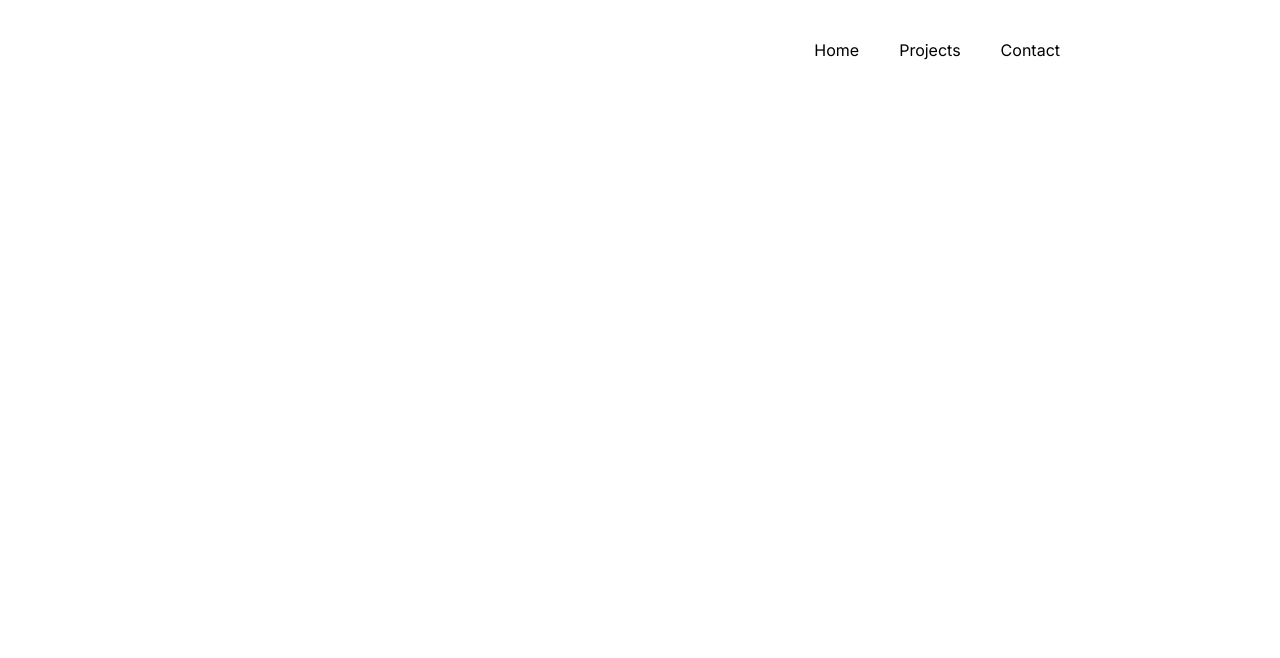
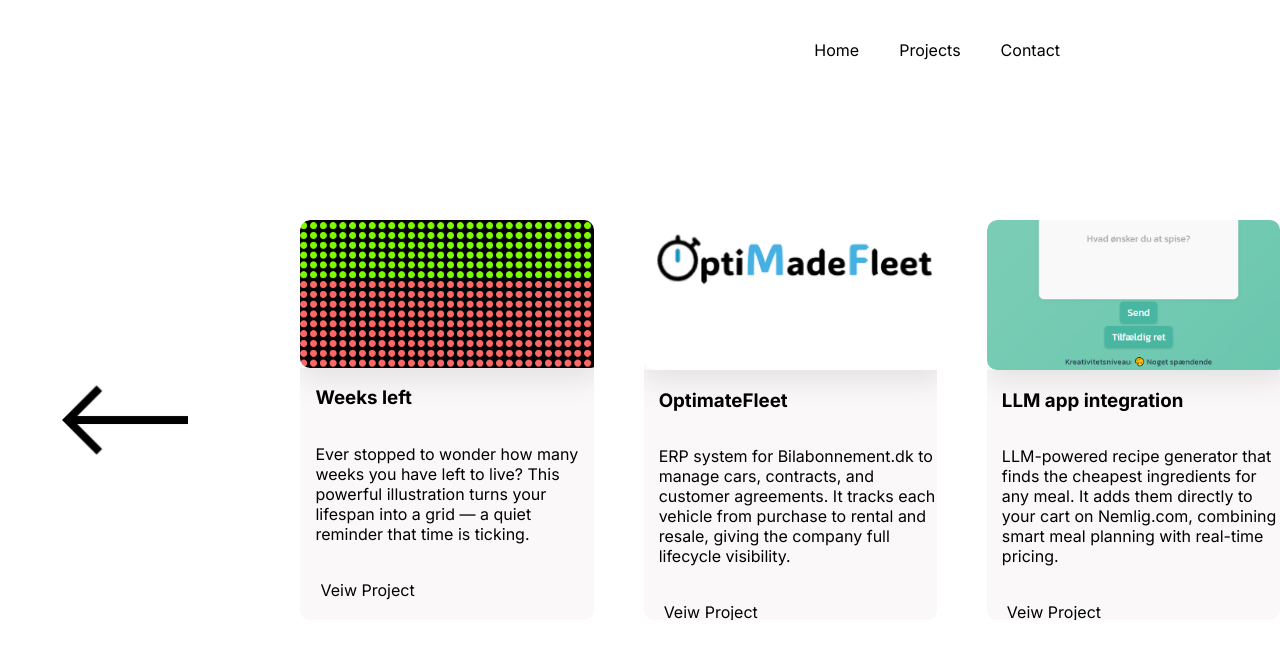
Before and after one commit to JensKristianRuben/Portfolio, a website: page html/indexV2.html in a window 1280 px wide. Both pictures are taken after a click on the link "View projects". Drawn offline with Linux system fonts and the light colour scheme.

Commit message:
arrows and pictures added to projects

```diff
--- a/css/indexV2.css
+++ b/css/indexV2.css
@@ -1,4 +1,4 @@
-body{
+body {
     height: 100vh;
     width: 100vw;
     margin: 0;
@@ -9,25 +9,25 @@
 
 }
 
-.header{
+.header {
     display: flex;
     justify-content: flex-end;
     align-items: center;
     padding: 20px 200px 20px 20px;
 }
 
-.link{
+.link {
     cursor: pointer;
     margin: 20px;
     font-size: 16px;
     transition: 0.2s;
 }
 
-.link:hover{
+.link:hover {
     scale: 1.1;
 }
 
-.mainContainer{
+.mainContainer {
     display: flex;
     flex-direction: row;
     justify-content: center;
@@ -38,7 +38,7 @@
     gap: 100px;
 }
 
-.mainText{
+.mainText {
     margin-top: 50px;
     margin-bottom: 50px;
     width: 500px;
@@ -58,14 +58,14 @@
     box-shadow: 0px 4px 10px rgba(0, 0, 0, 0.2);
 }
 
-.btnWrapper{
+.btnWrapper {
     display: flex;
     flex-direction: row;
-    justify-content:  flex-start;
+    justify-content: flex-start;
     gap: 10px;
 }
 
-#projectBtn{
+#projectBtn {
     display: flex;
     justify-content: center;
     align-items: center;
@@ -77,7 +77,8 @@
     cursor: pointer;
     transition: 0.2s ease-in;
 }
-#contactBtn{
+
+#contactBtn {
     display: flex;
     justify-content: center;
     align-items: center;
@@ -90,16 +91,16 @@
     transition: 0.2s ease-in;
 }
 
-.btn:hover{
+.btn:hover {
     scale: 1.1;
 }
 
-#firstPartHeaderText{
+#firstPartHeaderText {
     font-size: 80px;
     font-weight: 150;
 }
 
-.headerText{
+.headerText {
     font-size: 60px;
     font-weight: 400;
 }
@@ -114,6 +115,7 @@
         opacity: 0;
     }
 }
+
 @keyframes swipeRight {
     0% {
         transform: translateX(0);
@@ -122,20 +124,20 @@
     100% {
         transform: translateX(100%);
         opacity: 0;
-        display: none;
     }
 }
 
 .swipe-left {
     animation: swipeLeft 0.9s ease-in-out forwards;
 }
+
 .swipe-right {
     animation: swipeRight 0.9s ease-in-out forwards;
 }
 
 /* Contact part ----------------------------------*/
 
-#contactMainContainer{
+#contactMainContainer {
     display: none;
     width: 100vw;
     height: 80vh;
@@ -144,8 +146,22 @@
     align-items: center;
     gap: 100px;
 }
+
 .swipe-in {
     animation: swipeIn 0.9s ease-in-out forwards;
+    display: flex;
+}
+.swipe-out {
+    animation: swipeOut 0.9s ease-in-out forwards;
+}
+
+.swipeBackToMainPage {
+    animation: swipeBackToMainPage 0.9s ease-in-out forwards;
+    display: flex;
+}
+
+.swipeToProjects{
+    animation: swipeBackToMainPage 0.9s ease-in-out forwards;
     display: flex;
 }
 
@@ -157,26 +173,92 @@
     100% {
         transform: translateX(0);
         opacity: 1;
-        display: flex;
     }
 }
 
-.contactDiv{
+@keyframes swipeOut {
+    0% {
+        transform: translateX(0);
+        opacity: 1;
+    }
+    100% {
+        transform: translateX(-100%);
+        opacity: 0;
+    }
+
+}
+
+@keyframes swipeBackToMainPage {
+    0% {
+        transform: translateX(100%);
+        opacity: 0;
+    }
+    100% {
+        transform: translateX(0);
+        opacity: 1;
+    }
+}
+
+
+.contactDiv {
     width: 150px;
     height: 150px;
 }
-.contactLogo{
+
+.contactLogo {
     max-height: 100%;
     max-width: 100%;
     cursor: pointer;
     transition: 0.5s;
 }
-.contactLogo:hover{
+
+.contactLogo:hover {
     transform: scale(1.1);
 }
-.goBackBtn{
+
+.goBackBtn {
     width: 20%;
     height: 20%;
     background: none;
     border: none;
 }
+
+/*PROJECTS PAGE*/
+#projectsMainContainer{
+    display: none;
+    flex-direction: row;
+    justify-content: center;
+    align-items: center;
+    gap: 50px   ;
+    width: 100%;
+    height: 80vh;
+}
+
+.projectContainer{
+    display: flex;
+    flex-direction: column;
+    height: 400px;
+    width: 300px;
+    background: #faf8f8;
+    border-radius: 10px;
+    overflow-wrap: break-word;
+    word-break: break-word;
+    overflow: hidden;
+}
+.projectImageContainer{
+    height: 150px;
+    width: 300px;
+    box-shadow: 0 10px 30px rgba(0, 0, 0, 0.1);
+}
+.projectImage{
+    height: 100%;
+    width: 100%;
+    object-fit: cover;
+    border-radius: 10px;
+}
+.projectHeader{
+    margin-left: 15px;
+}
+.projectText{
+    margin-left: 15px;
+}
--- a/html/indexV2.html
+++ b/html/indexV2.html
@@ -49,9 +49,48 @@
         <img class="contactLogo" src="../images/github-sign.png" alt="github logo">
     </a>
 
-    <button class="goBackBtn">
-        <img class="contactLogo" src="../images/right-arrow.png" alt="linkedin logo">
+    <button class="goBackBtn" id="goBackBtn">
+        <img class="contactLogo" src="../images/right-arrow.png" alt="arrow icon">
     </button>
+
+</div>
+
+<div id="projectsMainContainer">
+    <button class="goBackBtn" id="goBackBtnFromProjects">
+        <img class="contactLogo" src="../images/left-arrow.png" alt="arrow icon">
+    </button>
+
+    <div class="projectContainer">
+        <div class="projectImageContainer">
+            <img src="../images/weeksLeftPicture.png" alt="Picture incomming" class="projectImage">
+        </div>
+        <h3 class="projectHeader">Weeks left</h3>
+        <p class="projectText">Ever stopped to wonder how many weeks you have left to live? This powerful illustration turns your lifespan into a grid — a quiet reminder that time is ticking.</p>
+        <a class="link">Veiw Project</a>
+    </div>
+    <div class="projectContainer">
+        <div class="projectImageContainer">
+            <img src="../images/OptimateFleetLogo.png" alt="Picture incomming" class="projectImage">
+        </div>
+        <h3 class="projectHeader">OptimateFleet</h3>
+        <p class="projectText">ERP system for Bilabonnement.dk
+            to manage cars, contracts, and customer agreements.
+            It tracks each vehicle from purchase to rental and resale,
+            giving the company full lifecycle visibility.</p>
+        <a class="link">Veiw Project</a>
+    </div>
+    <div class="projectContainer">
+        <div class="projectImageContainer">
+            <img src="../images/AIintegrationPic.png" alt="Picture incomming" class="projectImage">
+        </div>
+        <h3 class="projectHeader">LLM app integration</h3>
+        <p class="projectText">LLM-powered recipe generator
+            that finds the cheapest ingredients for any meal.
+            It adds them directly to your cart on Nemlig.com,
+            combining smart meal planning with real-time pricing.</p>
+        <a class="link">Veiw Project</a>
+    </div>
+
 
 </div>
 
--- a/javaScript/indexV2.js
+++ b/javaScript/indexV2.js
@@ -1,15 +1,53 @@
-document.getElementById('projectBtn').addEventListener('click', () => {
-    document.querySelector('.mainContainer').classList.add('swipe-left');
+const mainContainer = document.querySelector('.mainContainer');
+const contactContainer = document.querySelector('#contactMainContainer');
+const projectsContainer = document.querySelector('#projectsMainContainer');
+const projectBtn = document.getElementById('projectBtn');
+const contactBtn = document.getElementById('contactBtn');
+const goBackBtn = document.getElementById('goBackBtn');
+
+
+projectBtn.addEventListener('click', () => {
+    mainContainer.classList.add('swipe-left');
+
+    mainContainer.addEventListener("animationend", function handleMainSwipeOut (){
+        mainContainer.style.display = 'none';
+        projectsContainer.style.display = 'flex';
+        projectsContainer.classList.add('swipeToProjects');
+
+        mainContainer.classList.remove('swipe-left');
+        mainContainer.removeEventListener('animationend', handleMainSwipeOut);
+    })
 });
 
-document.getElementById("contactBtn").addEventListener("click", () => {
-    const mainContainer = document.querySelector('.mainContainer');
-    const contactContainer = document.querySelector("#contactMainContainer");
-
+contactBtn.addEventListener('click', () => {
     mainContainer.classList.add('swipe-right');
 
-    setTimeout(() => {
+    mainContainer.addEventListener('animationend', function handleMainSwipeOut() {
+        mainContainer.style.display = 'none';
         contactContainer.style.display = 'flex';
-        contactContainer.classList.add("swipe-in");
-    }, 700);
+        contactContainer.classList.add('swipe-in');
+
+
+        mainContainer.classList.remove('swipe-right');
+        mainContainer.removeEventListener('animationend', handleMainSwipeOut);
+    });
 });
+
+goBackBtn.addEventListener('click', () => {
+    contactContainer.classList.add('swipe-out');
+
+    contactContainer.addEventListener('animationend', function handleContactSwipeOut() {
+        contactContainer.style.display = 'none';
+        contactContainer.classList.remove('swipe-in', 'swipe-out');
+
+        mainContainer.style.display = 'flex';
+        mainContainer.classList.add('swipeBackToMainPage');
+
+        mainContainer.addEventListener('animationend', function handleMainSwipeBack() {
+            mainContainer.classList.remove('swipeBackToMainPage');
+            mainContainer.removeEventListener('animationend', handleMainSwipeBack);
+        });
+
+        contactContainer.removeEventListener('animationend', handleContactSwipeOut);
+    });
+});
```
Also changed, not shown: images/AIintegrationPic.png (added), images/OptimateFleetDataOverveiw.png (added), images/OptimateFleetLogo.png (added), images/left-arrow.png (added), images/weeksLeftPicture.png (added).
